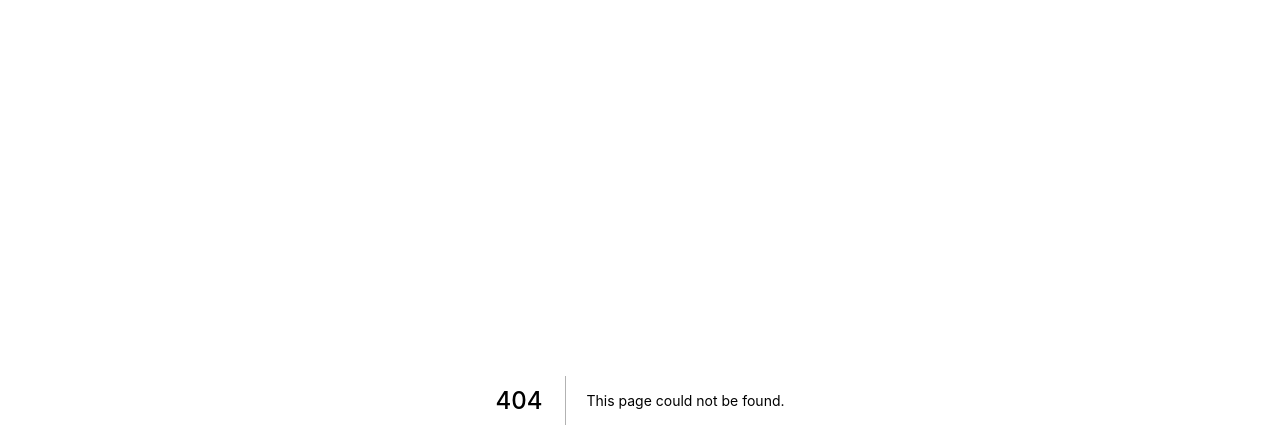
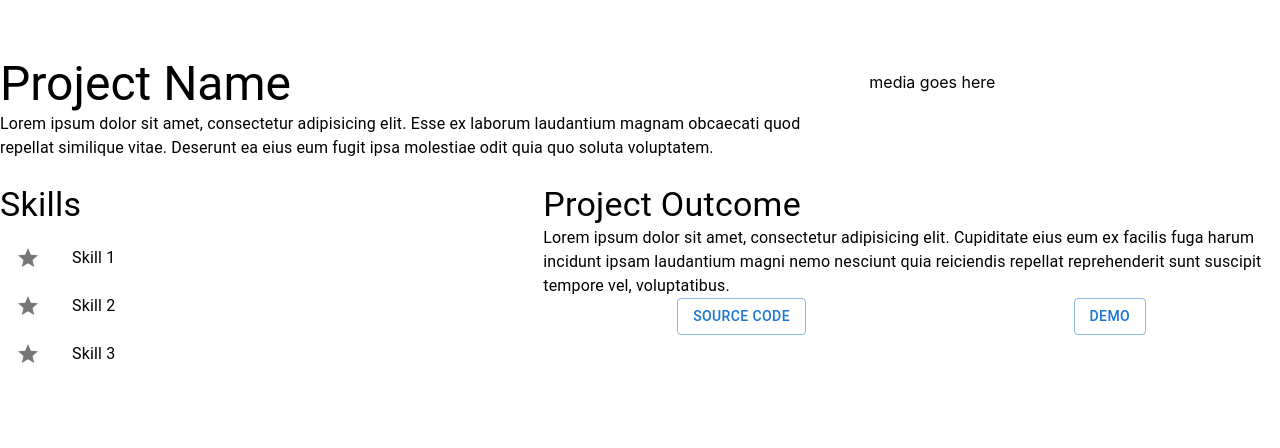
Before and after one commit to mkcarl/mkcarl-website, a Next.js app: page /Project in a window 1280 px wide. Before the commit this address had no page. Shown: the top 448 px of the page. Built offline with nearby package versions, Linux system fonts and the light colour scheme.

Commit message:
Added template for assignment project page

```diff
--- /dev/null
+++ b/pages/Project.tsx
@@ -0,0 +1,56 @@
+import {Box, Button, Grid, List, ListItem, ListItemIcon, ListItemText, Typography} from "@mui/material";
+import {Star} from "@mui/icons-material";
+
+const Project = () => {
+    return (
+        <Grid container spacing={3} sx={{my:'2rem'}}>
+            <Grid item md={8} xs={12}>
+                <Typography variant={'h3'}>Project Name</Typography>
+                <Typography variant={'body1'}>Lorem ipsum dolor sit amet, consectetur adipisicing elit. Esse ex laborum laudantium magnam obcaecati quod repellat similique vitae. Deserunt ea eius eum fugit ipsa molestiae odit quia quo soluta voluptatem.</Typography>
+            </Grid>
+
+            <Grid item md={4} xs={12}>
+                <p>media goes here</p>
+            </Grid>
+
+            <Grid item md={5} xs={12}>
+                <Typography variant={'h4'}>Skills</Typography>
+                <List>
+                    <ListItem>
+                        <ListItemIcon>
+                            <Star/>
+                        </ListItemIcon>
+                        <ListItemText>Skill 1</ListItemText>
+                    </ListItem>
+                    <ListItem>
+                        <ListItemIcon>
+                            <Star/>
+                        </ListItemIcon>
+                        <ListItemText>Skill 2</ListItemText>
+                    </ListItem>
+                    <ListItem>
+                        <ListItemIcon>
+                            <Star/>
+                        </ListItemIcon>
+                        <ListItemText>Skill 3</ListItemText>
+                    </ListItem>
+                </List>
+            </Grid>
+
+            <Grid item md={7} xs={12}>
+                <Typography variant={'h4'}>Project Outcome</Typography>
+                <Typography variant={'body1'}>Lorem ipsum dolor sit amet, consectetur adipisicing elit. Cupiditate eius eum ex facilis fuga harum incidunt ipsam laudantium magni nemo nesciunt quia reiciendis repellat reprehenderit sunt suscipit tempore vel, voluptatibus.</Typography>
+                <Box sx={{
+                    display:'flex',
+                    flexDirection:'row',
+                    justifyContent:'space-around'
+                }}>
+                    <Button variant={'outlined'}>Source Code</Button>
+                    <Button variant={'outlined'}>Demo</Button>
+                </Box>
+            </Grid>
+        </Grid>
+    )
+}
+
+export default Project
```
Also changed, not shown: pages/assignment/[projectID].tsx (added, +13 -0 lines), pages/assignment/index.tsx (added, +91 -0 lines).
